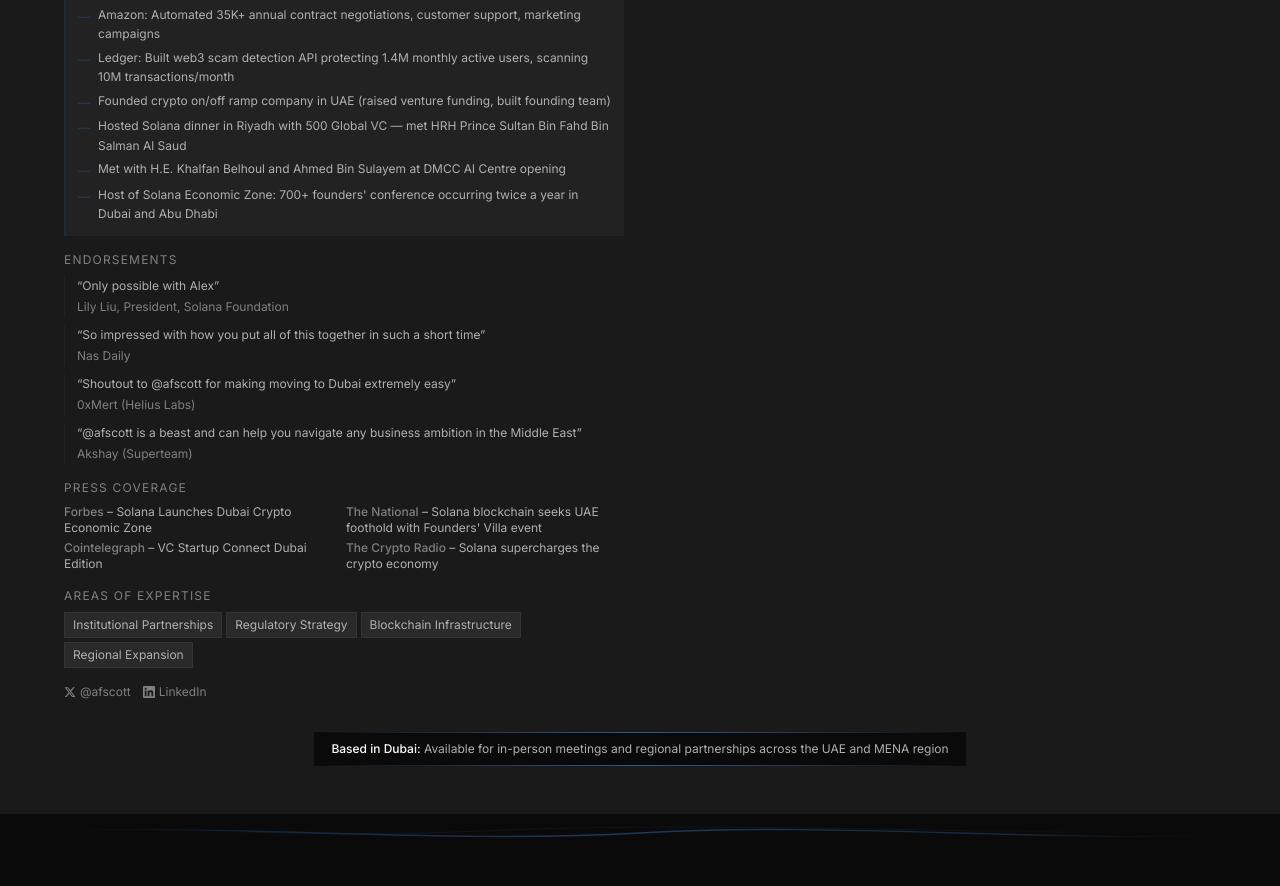
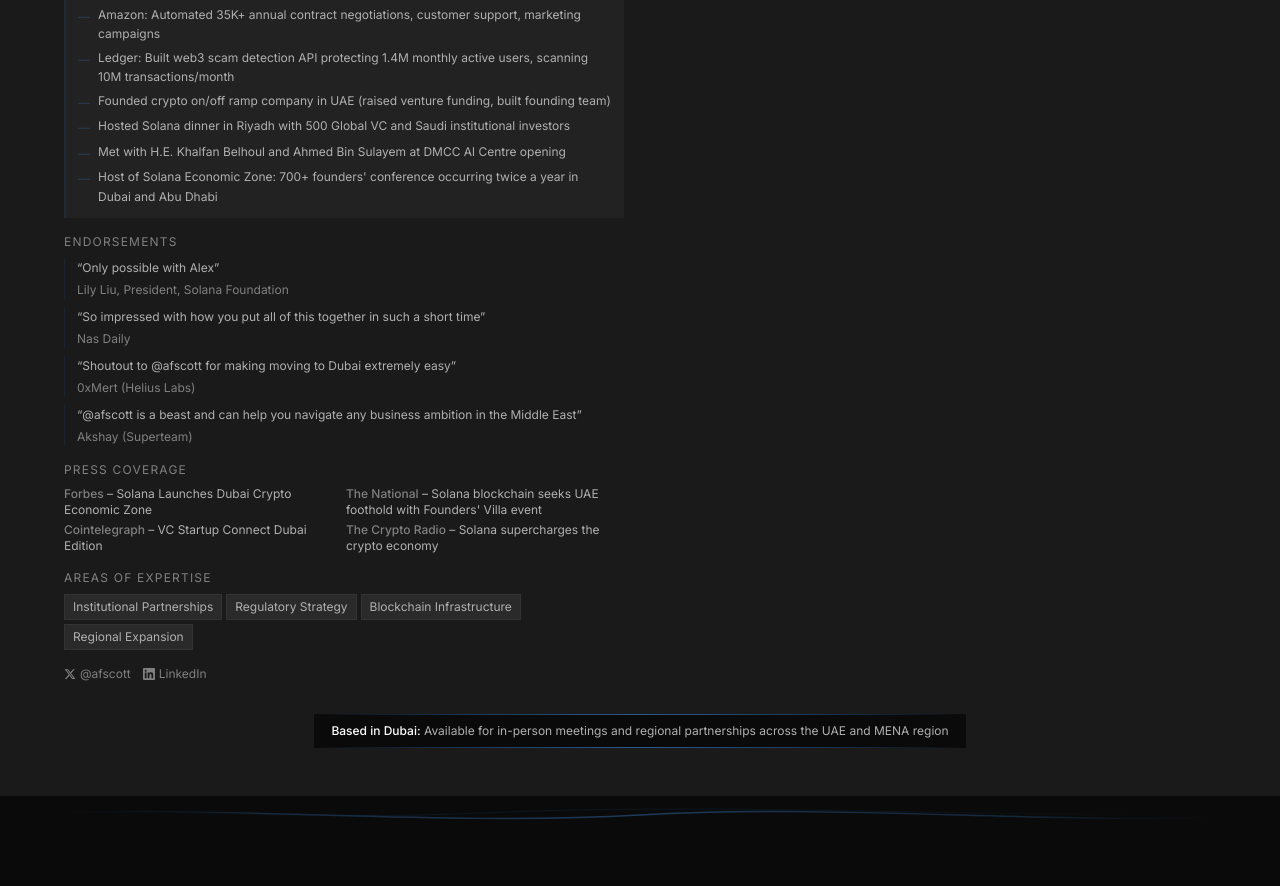
Before and after one commit to riverventures/riverventures-site, a Next.js app: page / in a window 1280 px wide. Shown: the part 2288-3174 px from the top of the page. Built offline with nearby package versions, Linux system fonts and the light colour scheme.

Commit message:
Remove name drop from Riyadh dinner bullet

```diff
--- a/src/components/Team.tsx
+++ b/src/components/Team.tsx
@@ -10,7 +10,7 @@
         "Amazon: Automated 35K+ annual contract negotiations, customer support, marketing campaigns",
         "Ledger: Built web3 scam detection API protecting 1.4M monthly active users, scanning 10M transactions/month",
         "Founded crypto on/off ramp company in UAE (raised venture funding, built founding team)",
-        "Hosted Solana dinner in Riyadh with 500 Global VC — met HRH Prince Sultan Bin Fahd Bin Salman Al Saud",
+        "Hosted Solana dinner in Riyadh with 500 Global VC and Saudi institutional investors",
         "Met with H.E. Khalfan Belhoul and Ahmed Bin Sulayem at DMCC Al Centre opening",
         "Host of Solana Economic Zone: 700+ founders' conference occurring twice a year in Dubai and Abu Dhabi"
       ],
```
